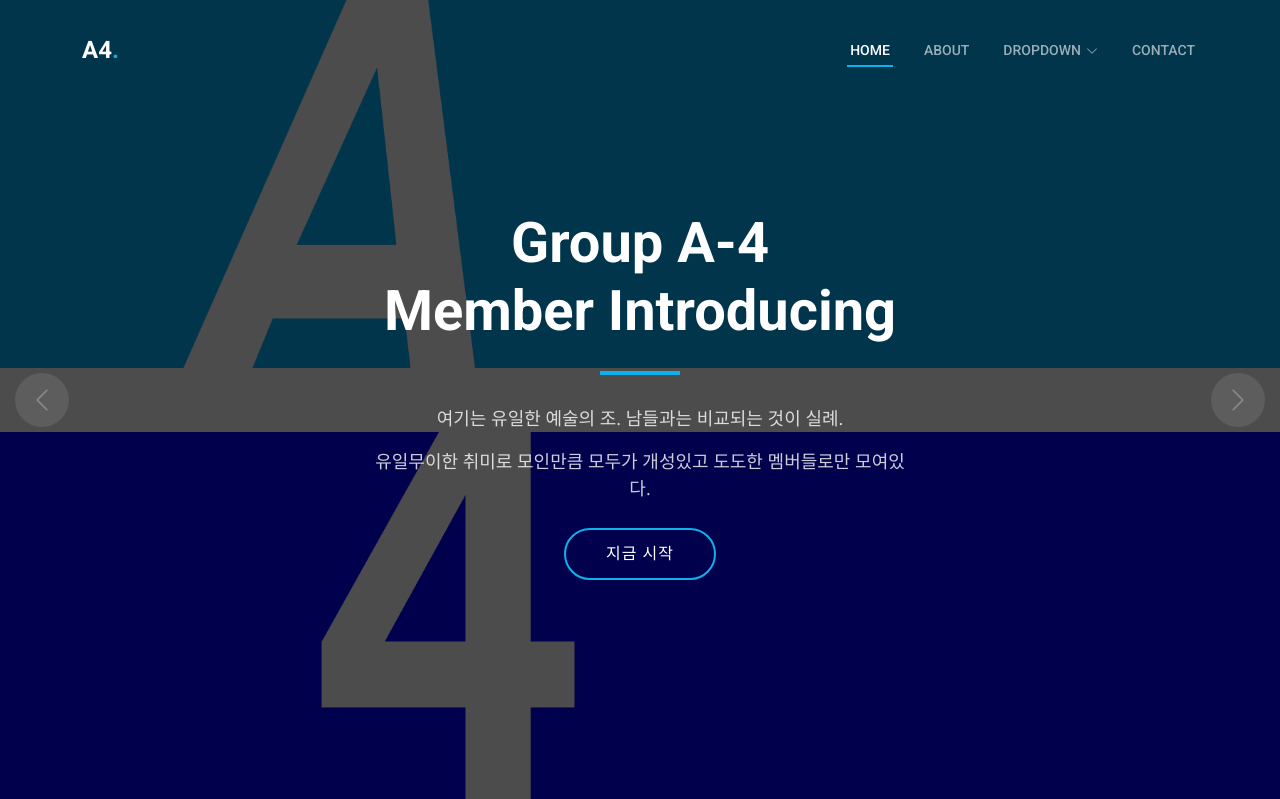
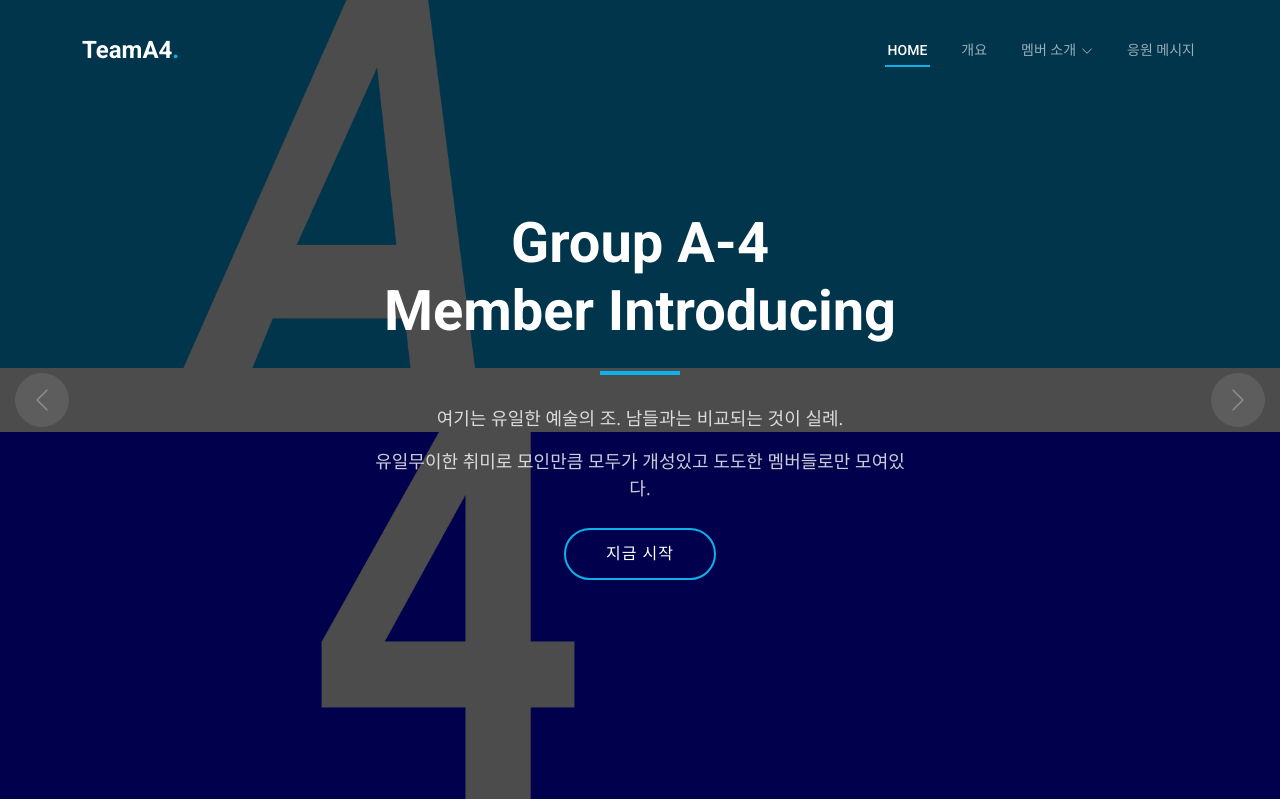
Before and after one commit to misily/a-4TeamProject, a Flask app: page / in a window 1280 px wide. Shown: the top 799 px of the page. Run offline with Flask 2, Linux system fonts and the light colour scheme; data that the repository does not hold is empty; some libraries are stand-ins or nearby versions.

Commit message:
Update index.html
링크 적용 및 상단&하단바 수정

```diff
--- a/templates/index.html
+++ b/templates/index.html
@@ -48,38 +48,29 @@
   <header id="header" class="header d-flex align-items-center">
     <div class="container-fluid container-xl d-flex align-items-center justify-content-between">
 
-      <a href="index.html" class="logo d-flex align-items-center">
+      <a href="#" onclick="location.href='/'" class="logo d-flex align-items-center">
         <!-- Uncomment the line below if you also wish to use an image logo -->
         <!-- <img src="assets/img/logo.png" alt=""> -->
-        <h1>A4<span>.</span></h1>
+        <h1>TeamA4<span>.</span></h1>
       </a>
 
       <i class="mobile-nav-toggle mobile-nav-show bi bi-list"></i>
       <i class="mobile-nav-toggle mobile-nav-hide d-none bi bi-x"></i>
       <nav id="navbar" class="navbar">
         <ul>
-          <li><a href="index.html" class="active">Home</a></li>
-          <li><a href="about.html">About</a></li>
-          <li class="dropdown"><a href="#"><span>Dropdown</span> <i
+          <li><a href="#" onclick="location.href='/'" class="active">Home</a></li>
+          <li><a href="#get-started">개요</a></li>
+          <li class="dropdown"><a href="#a4member"><span>멤버 소개</span> <i
                 class="bi bi-chevron-down dropdown-indicator"></i></a>
             <ul>
-              <li><a href="#">Dropdown 1</a></li>
-              <li class="dropdown"><a href="#"><span>Deep Dropdown</span> <i
-                    class="bi bi-chevron-down dropdown-indicator"></i></a>
-                <ul>
-                  <li><a href="#">Deep Dropdown 1</a></li>
-                  <li><a href="#">Deep Dropdown 2</a></li>
-                  <li><a href="#">Deep Dropdown 3</a></li>
-                  <li><a href="#">Deep Dropdown 4</a></li>
-                  <li><a href="#">Deep Dropdown 5</a></li>
-                </ul>
-              </li>
-              <li><a href="#">Dropdown 2</a></li>
-              <li><a href="#">Dropdown 3</a></li>
-              <li><a href="#">Dropdown 4</a></li>
+                <li><a href="profile/1">김성광</a></li>
+                <li><a href="profile/2">김은수</a></li>
+                <li><a href="profile/3">배현아</a></li>
+                <li><a href="profile/4">유혜민</a></li>
+                <li><a href="profile/5">이윤성</a></li>
             </ul>
           </li>
-          <li><a href="contact.html">Contact</a></li>
+          <li><a href="#a4comment">응원 메시지</a></li>
         </ul>
       </nav><!-- .navbar -->
 
@@ -494,21 +485,29 @@
           </div><!-- End footer links column-->
 
           <div class="col-lg-2 col-md-3 footer-links">
+            <h4>Menu</h4>
+            <ul>
+              <li><a href="#">홈</a></li>
+              <li><a href="#a4member">멤버 소개</a></li>
+              <li><a href="#a4comment">응원 메시지</a></li>
+            </ul>
+          </div><!-- End footer links column-->
+
+          <div class="col-lg-2 col-md-3 footer-links">
             <h4>멤버 소개</h4>
             <ul>
-              <li><a href="#">김은수</a></li>
-              <li><a href="#">김성광</a></li>
-              <li><a href="#">배현아</a></li>
-              <li><a href="#">유혜민</a></li>
-              <li><a href="#">이윤성</a></li>
+              <li><a href="profile/1">김성광</a></li>
+              <li><a href="profile/2">김은수</a></li>
+              <li><a href="profile/3">배현아</a></li>
+              <li><a href="profile/4">유혜민</a></li>
+              <li><a href="profile/5">이윤성</a></li>
             </ul>
           </div>
 
           <div class="col-lg-2 col-md-3 footer-links">
             <h4>응원 메시지</h4>
             <ul>
-              <li><a href="#a4comment">응원보기</a></li>
-              <li><a href="#">응원하기</a></li>
+              <li><a href="#a4comment">응원하기 및 응원보기</a></li>
             </ul>
           </div><!-- End footer links column-->
           <!-- 날씨정보 -->
```
